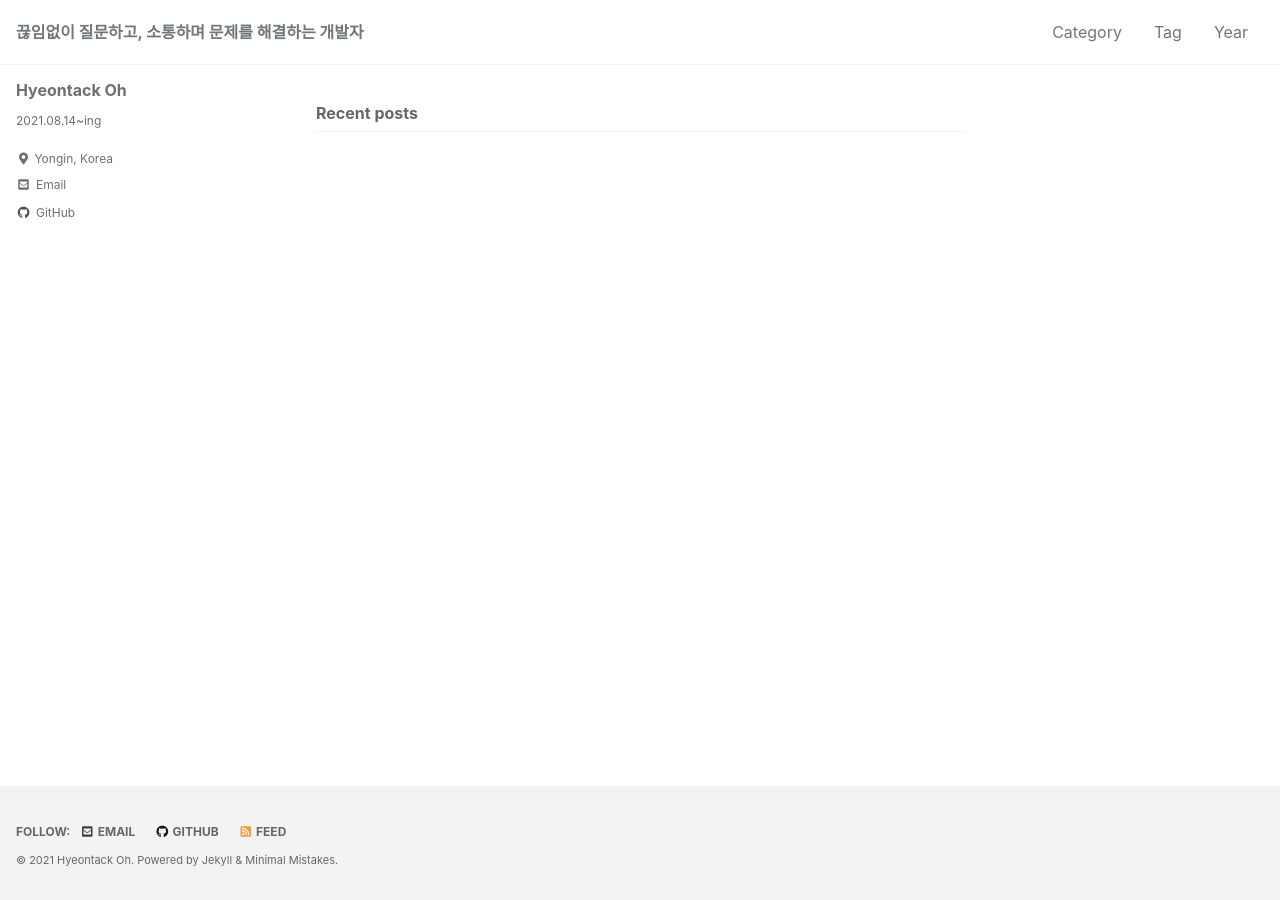
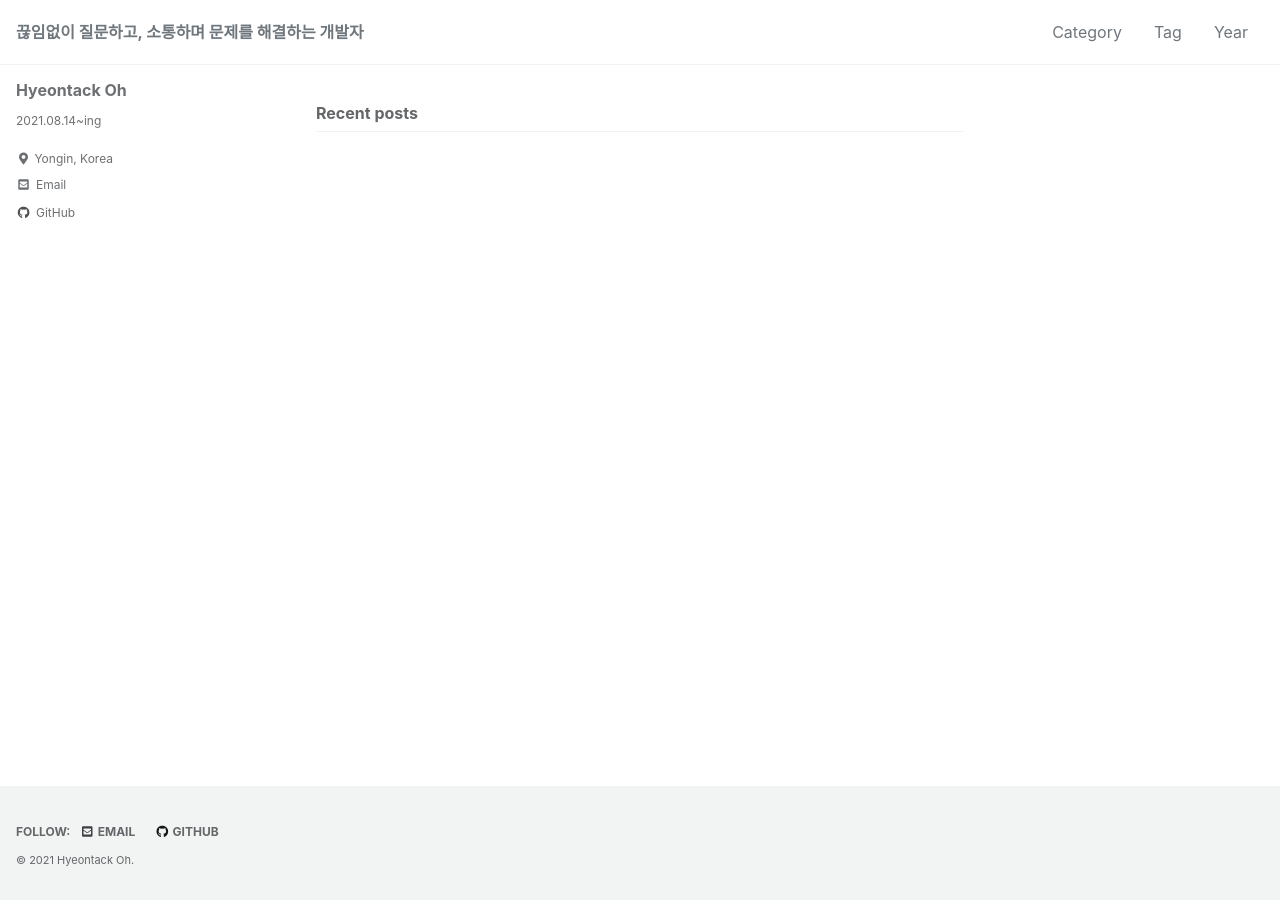
Before and after one commit to hyeontack5/hyeontack5.github.io, a Jekyll site: the page built from index.html, in a window 1280 px wide. Built offline with Jekyll 4.4.1, drawn with Linux system fonts in a browser that asks for light colours; cached includes are drawn as plain includes; the list of posts is cut into pages by our own code.

Commit message:
필요없는 footer 제거

```diff
--- a/_includes/footer.html
+++ b/_includes/footer.html
@@ -12,10 +12,10 @@
       {% endfor %}
     {% endif %}
 
-    {% unless site.atom_feed.hide %}
-      <li><a href="{% if site.atom_feed.path %}{{ site.atom_feed.path }}{% else %}{{ '/feed.xml' | relative_url }}{% endif %}"><i class="fas fa-fw fa-rss-square" aria-hidden="true"></i> {{ site.data.ui-text[site.locale].feed_label | default: "Feed" }}</a></li>
-    {% endunless %}
+    <!-- {% unless site.atom_feed.hide %} -->
+      <!-- <li><a href="{% if site.atom_feed.path %}{{ site.atom_feed.path }}{% else %}{{ '/feed.xml' | relative_url }}{% endif %}"><i class="fas fa-fw fa-rss-square" aria-hidden="true"></i> {{ site.data.ui-text[site.locale].feed_label | default: "Feed" }}</a></li> -->
+    <!-- {% endunless %} -->
   </ul>
 </div>
 
-<div class="page__footer-copyright">&copy; {{ site.time | date: '%Y' }} {{ site.name | default: site.title }}. {{ site.data.ui-text[site.locale].powered_by | default: "Powered by" }} <a href="https://jekyllrb.com" rel="nofollow">Jekyll</a> &amp; <a href="https://mademistakes.com/work/minimal-mistakes-jekyll-theme/" rel="nofollow">Minimal Mistakes</a>.</div>
+<div class="page__footer-copyright">&copy; {{ site.time | date: '%Y' }} {{ site.name | default: site.title }}. <!--{{ site.data.ui-text[site.locale].powered_by | default: "Powered by" }} <a href="https://jekyllrb.com" rel="nofollow">Jekyll</a> &amp; <a href="https://mademistakes.com/work/minimal-mistakes-jekyll-theme/" rel="nofollow">Minimal Mistakes</a>.--></div>
```
